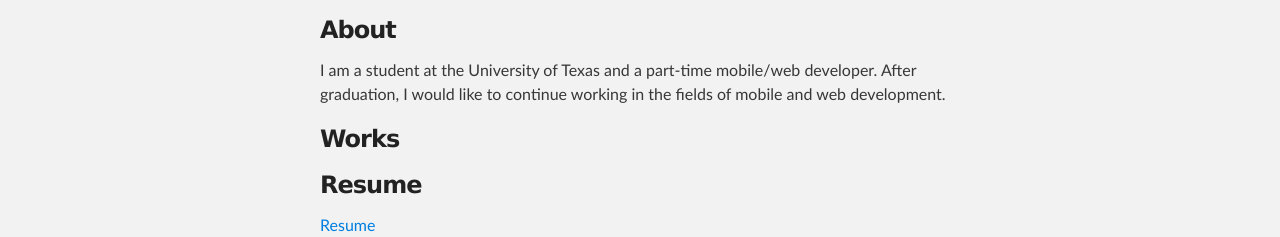
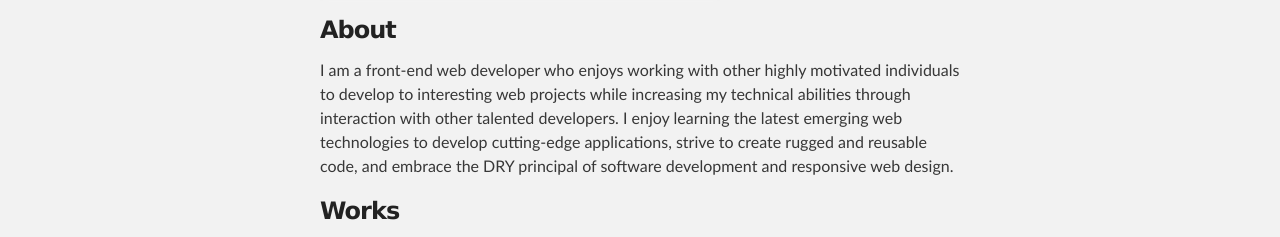
Before and after one commit to ryan76/ryan76.github.io, a plain HTML site: page index.html in a window 1280 px wide. Shown: the part 563-800 px from the top of the page. Drawn offline with Linux system fonts and the light colour scheme.

Commit message:
Update index.html

```diff
--- a/index.html
+++ b/index.html
@@ -32,7 +32,7 @@
 <h3>
 <a name="about" class="anchor" href="#about"><span class="octicon octicon-link"></span></a>About</h3>
 
-<p>I am a student at the University of Texas and a part-time mobile/web developer. After graduation, I would like to continue working in the fields of mobile and web development.</p>
+<p>I am a front-end web developer who enjoys working with other highly motivated individuals to develop to interesting web projects while increasing my technical abilities through interaction with other talented developers. I enjoy learning the latest emerging web technologies to develop cutting-edge applications, strive to create rugged and reusable code, and embrace the DRY principal of software development and responsive web design.</p>
 
 <h3>
 <a name="works" class="anchor" href="#works"><span class="octicon octicon-link"></span></a>Works</h3>
```
